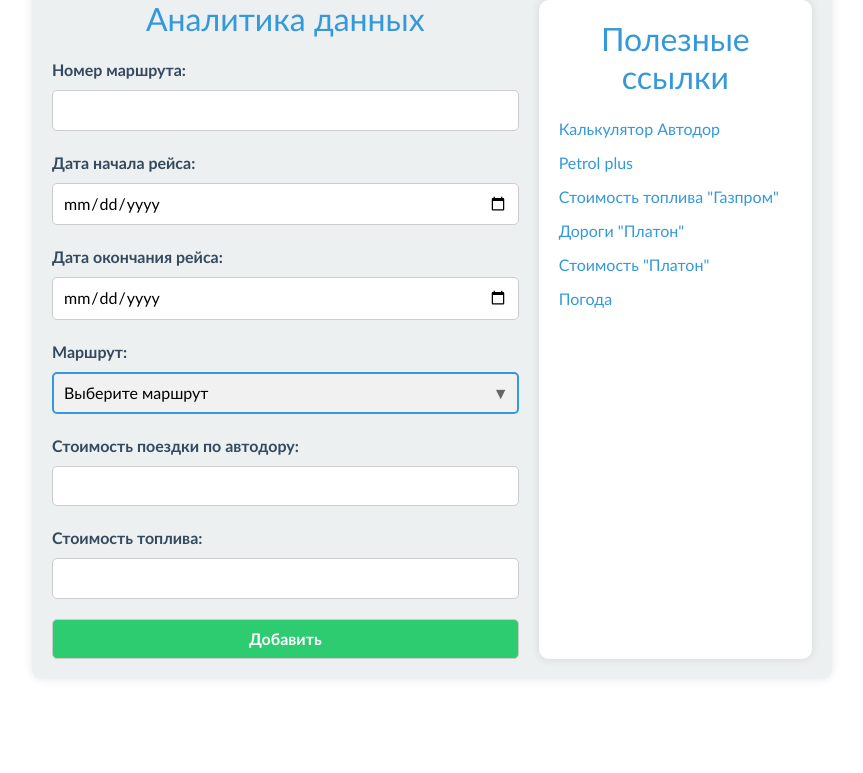
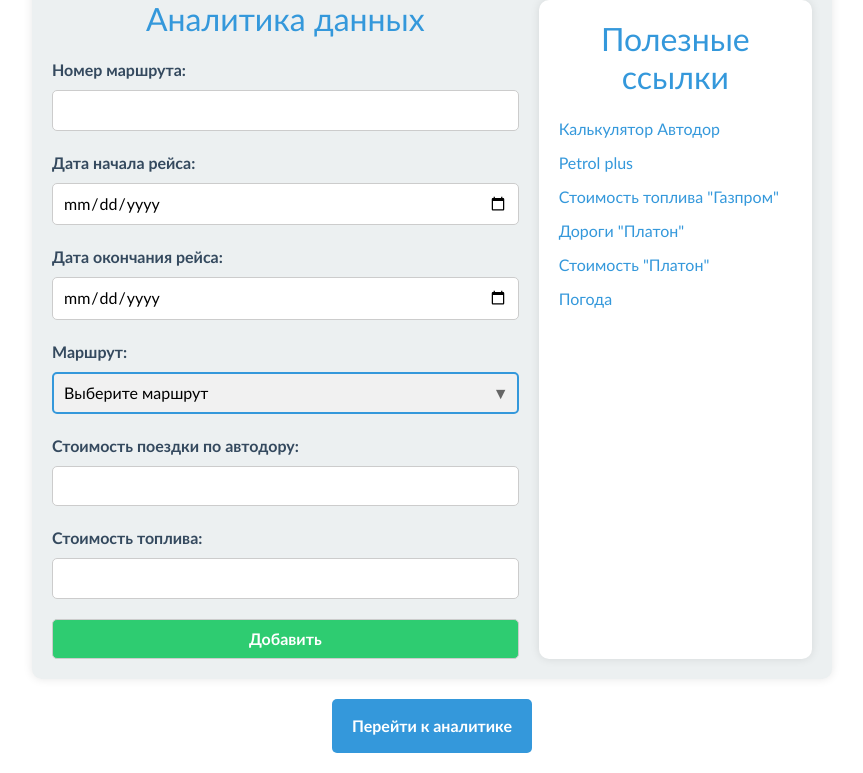
Before and after one commit to pressf1om/north_star, a Flask app: template templates/analytics_add_data.html in a window 1280 px wide. Shown: the part 97-870 px from the top of the page, without its empty margins (208-1071 px from the left). Before the commit the page ends 776 px from the top, so only its background shows below. Run offline with Flask 3, Linux system fonts and the light colour scheme; the template is opened without the code that fills it, so the values that code supplies are empty; some libraries are stand-ins or nearby versions; some web fonts are replaced.

Commit message:
Добавлена кнопка в разделе "Аналитика", настройки для аналитики маршрута теперь берутся из бд

```diff
--- a/EOE.py
+++ b/EOE.py
@@ -1,11 +1,7 @@
 # from POPF import get_price_fuel
 
-# в дальнейшем будет браться из класса Settings, также нужно добавить стоимость бензина
-platon_cost = 3.73
-driver_salary = 12
 
-
-def evaluation_of_effectiveness(autodor_price, fuel_price, kilometrs_for_platon, oll_kilometrs):
+def evaluation_of_effectiveness(autodor_price, fuel_price, kilometrs_for_platon, oll_kilometrs, platon_cost, driver_salary):
     result_cost = ((kilometrs_for_platon * platon_cost) + autodor_price + (driver_salary * oll_kilometrs)) + fuel_price
 
     return result_cost
--- a/server.py
+++ b/server.py
@@ -624,8 +624,20 @@ def analytics():
                 platon_km = route.platon_km
                 oll_km = route.oll_km
 
+                # получение данных из настроек
+                settings = db.session.get(Settings_for_routes, 1)
+
+                # platon_cost и driver_salary
+                platon_cost = settings.platon_cost
+                driver_salary = settings.driver_salary
+
                 # Вычисление финальной стоимости поездки с помощью функции evaluation_of_effectiveness
-                final_cost = evaluation_of_effectiveness(int(autodor_price), int(fuel_price), int(platon_km), int(oll_km))
+                final_cost = evaluation_of_effectiveness(int(autodor_price),
+                                                         int(fuel_price),
+                                                         int(platon_km),
+                                                         int(oll_km),
+                                                         int(platon_cost),
+                                                         int(driver_salary))
 
                 # Добавление в словарь номера маршрута и его финальной стоимости
                 final_costs[number] = {'final_cost': final_cost}
--- a/templates/analytics_add_data.html
+++ b/templates/analytics_add_data.html
@@ -160,5 +160,25 @@ button:hover {
     text-decoration: underline;
 }
 
+/* Стили для кнопки "Перейти к аналитике" */
+.analytics-button {
+    display: block;
+    width: 200px;
+    margin: 20px auto;
+    padding: 15px;
+    background-color: #3498db; /* Цвет фона кнопки */
+    color: white;
+    text-align: center;
+    text-decoration: none;
+    border-radius: 5px;
+    font-weight: bold;
+    transition: background-color 0.3s ease;
+}
+
+.analytics-button:hover {
+    background-color: #2980b9; /* Цвет фона кнопки при наведении */
+}
+
 </style>
+<a href="/analytics" class="analytics-button">Перейти к аналитике</a>
 {% endblock %}
```
